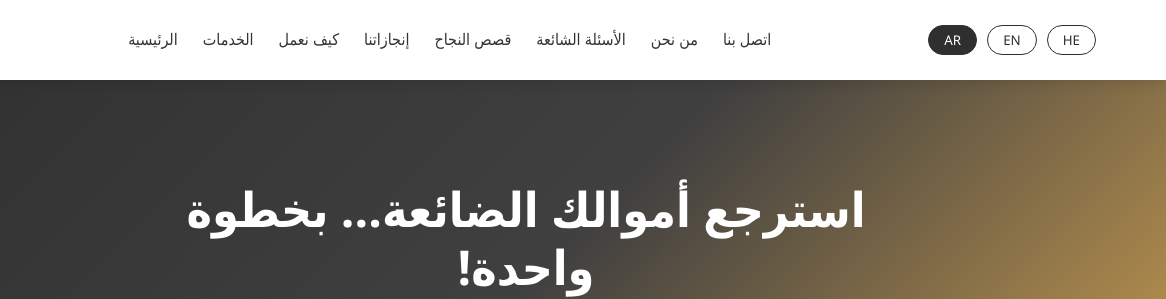
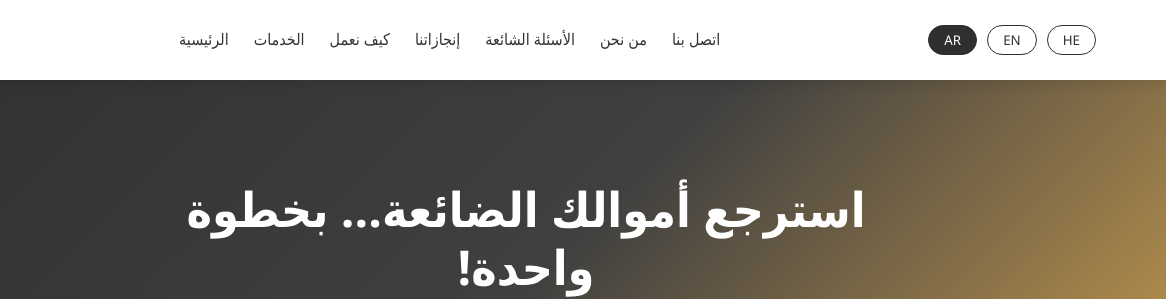
Before and after one commit to shadi110/mnjmoney, a plain HTML site: page index.html in a window 1280 px wide. Shown: the top 299 px of the page, 114-1280 px from the left. Drawn offline with Linux system fonts and the light colour scheme.

```diff
--- a/index.html
+++ b/index.html
@@ -25,7 +25,6 @@
                     <li><a href="#services" data-key="nav.services">الخدمات</a></li>
                     <li><a href="#how-it-works" data-key="nav.howItWorks">كيف نعمل</a></li>
                     <li><a href="#achievements" data-key="nav.achievements">إنجازاتنا</a></li>
-                    <li><a href="#testimonials" data-key="nav.successStories">قصص النجاح</a></li>
                     <li><a href="#faq" data-key="nav.faq">الأسئلة الشائعة</a></li>
                     <li><a href="#about" data-key="nav.about">من نحن</a></li>
                     <li><a href="#contact" data-key="nav.contact">اتصل بنا</a></li>
```
